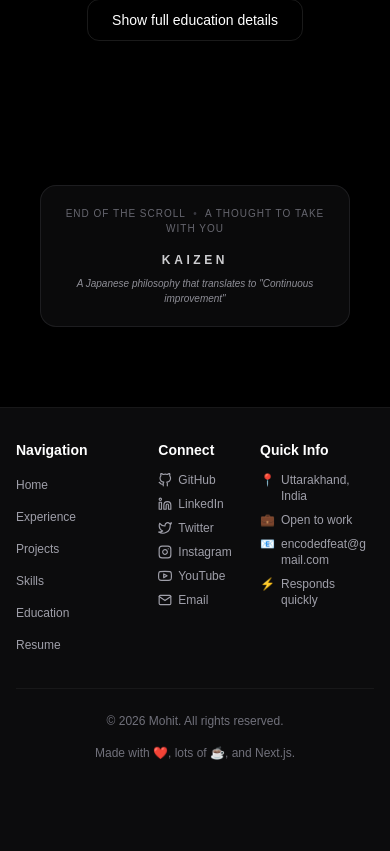
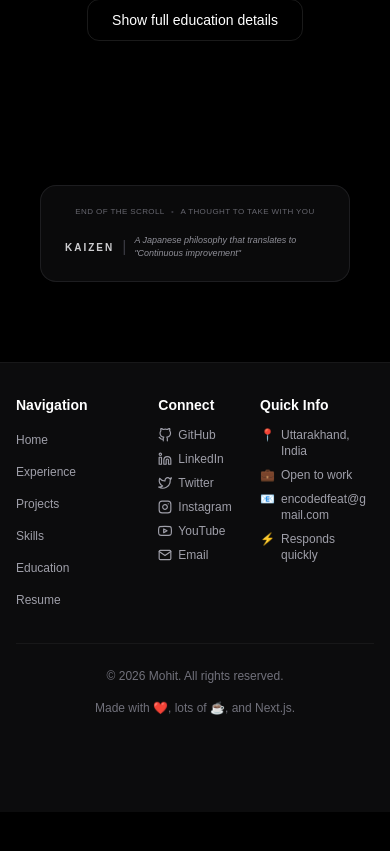
Before and after one commit to encodedfeat/portfolio., a Next.js app: page / in a window 390 px wide. Shown: the part 4597-5448 px from the top of the page. After the commit the page ends 5409 px from the top, so only its background shows below. Built offline with nearby package versions, Linux system fonts and the light colour scheme; a web font is replaced by a local one.

Commit message:
added homepage scroll end with quote

```diff
--- a/src/app/page.tsx
+++ b/src/app/page.tsx
@@ -34,13 +34,13 @@ export default function Home() {
         {/* Kaizen Philosophy - Page End Vibe */}
         <div className="mt-8 flex justify-center px-4">
           <div className="flex flex-col items-center justify-center gap-3 px-6 sm:px-10 py-5 sm:py-6 bg-zinc-50 dark:bg-zinc-900/50 border border-zinc-200 dark:border-zinc-800/80 rounded-2xl shadow-sm opacity-90 hover:opacity-100 hover:border-zinc-300 dark:hover:border-zinc-700 transition-all duration-300 text-center">
-            <p className="text-[10px] sm:text-xs text-zinc-400 dark:text-zinc-500 uppercase tracking-widest font-medium mb-1">
+            <p className="text-[8px] sm:text-xs text-zinc-400 dark:text-zinc-500 uppercase tracking-wider sm:tracking-widest font-medium mb-1 whitespace-nowrap">
               End of the scroll <span className="mx-1 sm:mx-2 text-zinc-300 dark:text-zinc-700">•</span> A thought to take with you
             </p>
-            <div className="flex flex-col sm:flex-row items-center justify-center gap-2 sm:gap-4">
-              <span className="text-xs sm:text-sm uppercase tracking-[0.3em] font-bold text-zinc-800 dark:text-zinc-200">Kaizen</span>
-              <span className="hidden sm:block text-zinc-300 dark:text-zinc-700">|</span>
-              <span className="text-[10px] sm:text-xs italic text-zinc-500 dark:text-zinc-400 font-medium">
+            <div className="flex flex-row items-center justify-center gap-2 sm:gap-4">
+              <span className="text-[10px] sm:text-sm uppercase tracking-[0.2em] sm:tracking-[0.3em] font-bold text-zinc-800 dark:text-zinc-200 shrink-0">Kaizen</span>
+              <span className="text-zinc-300 dark:text-zinc-700 shrink-0">|</span>
+              <span className="text-[9px] sm:text-xs italic text-zinc-500 dark:text-zinc-400 font-medium text-left">
                 A Japanese philosophy that translates to "Continuous improvement"
               </span>
             </div>
```
